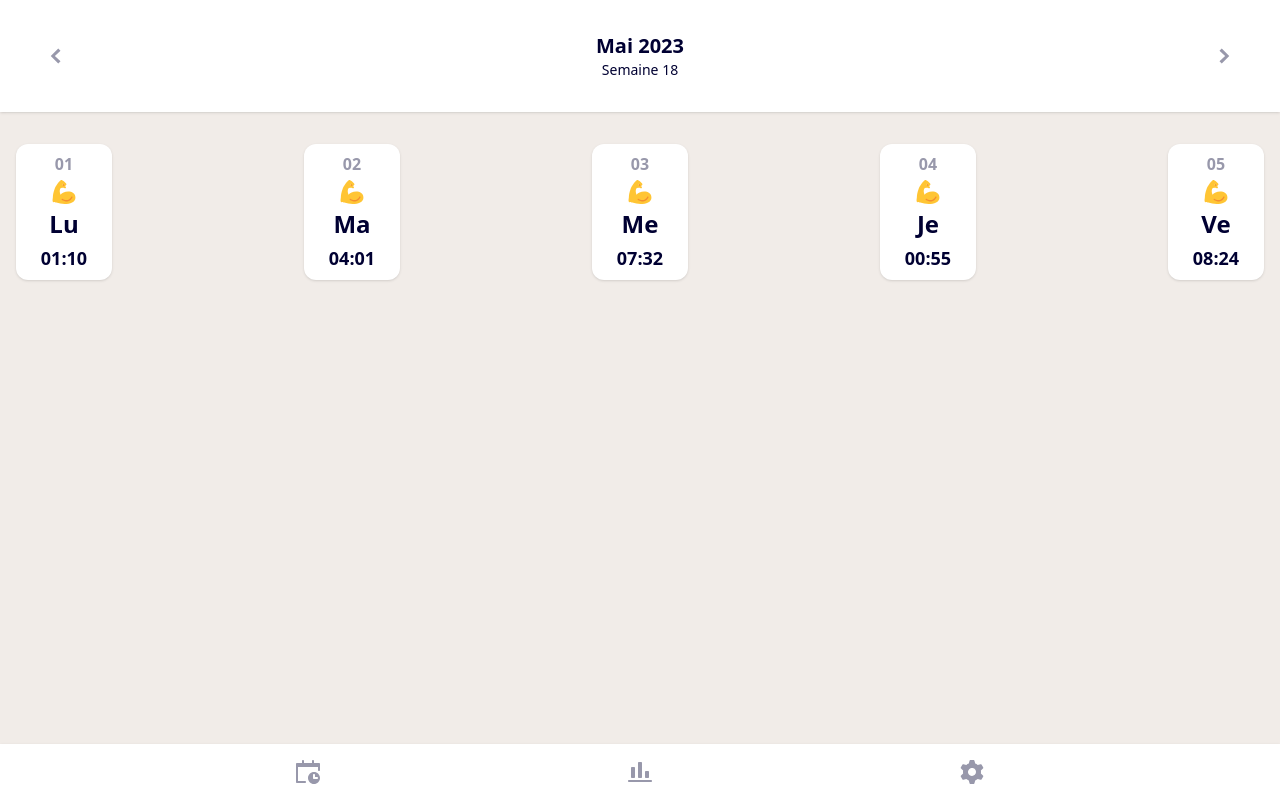
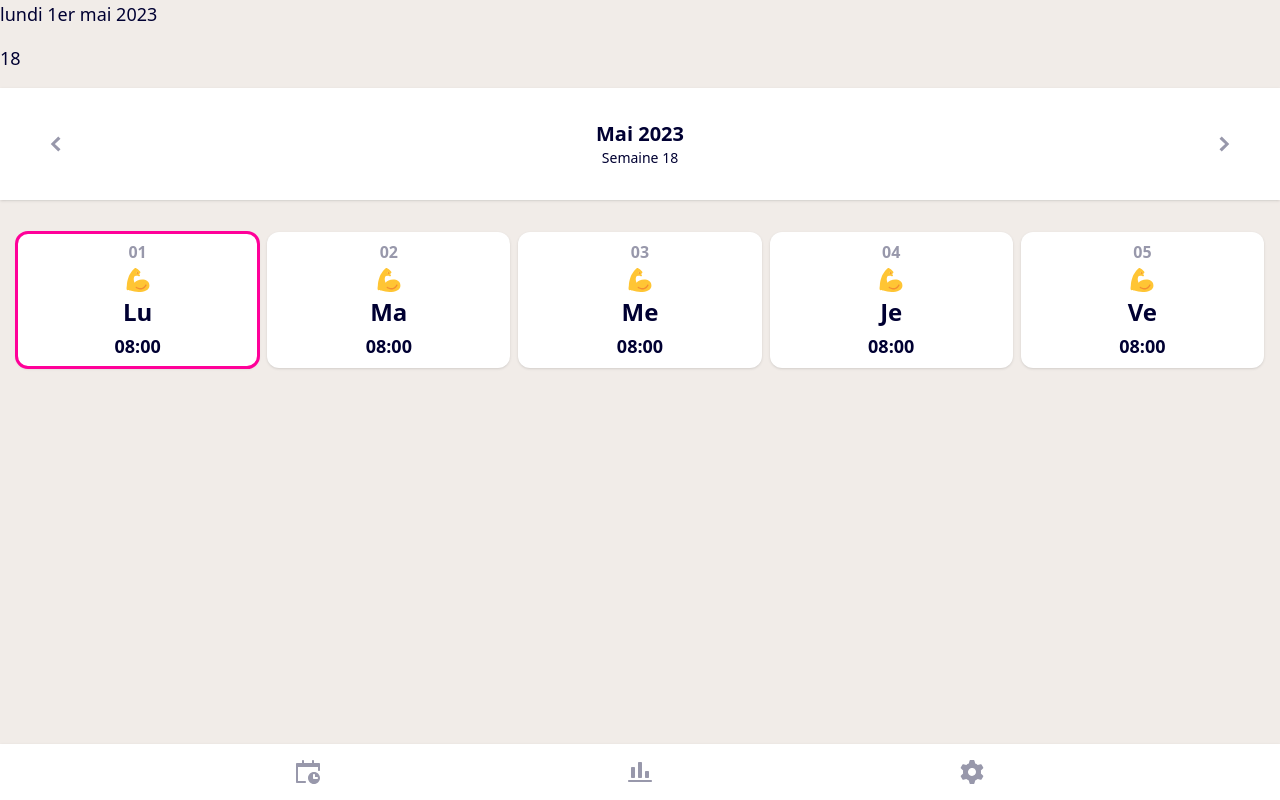
Before and after one commit to antistatique/windmill, a Next.js app: page / in a window 1280 px wide. Built offline with nearby package versions, Linux system fonts and the light colour scheme.

Commit message:
Add week store

```diff
--- a/components/DaySelection.tsx
+++ b/components/DaySelection.tsx
@@ -1,21 +1,21 @@
 import moment from 'moment';
 
-import useWeek from '@/stores/week';
+import useStore from '@/stores/date';
 
 export default function DayNavigation() {
-	const { week } = useWeek();
+	const { date, week, selectDay } = useStore();
 
 	const firstDay = moment().week(week).startOf('week');
 	const days = [...Array(5)].map((_, index) => {
 		return {
 			value: moment(firstDay).add(index, 'days'),
 			emoji: '/emojies/workDay.svg',
-			hoursWorked: Math.floor(Math.random() * 9 * 100) / 100,
+			hoursWorked: '08:00',
 		};
 	});
 
 	const handleSelectDate = (day: moment.Moment) => {
-		console.log(day);
+		selectDay(day);
 	};
 
 	return (
@@ -24,7 +24,11 @@ export default function DayNavigation() {
 				<div
 					key={day.value.unix()}
 					onClick={() => handleSelectDate(day.value)}
-					className='w-24 p-2 flex flex-col items-center cursor-pointer space-y-1 bg-white rounded-xl shadow'
+					className={`grow p-2 flex flex-col items-center cursor-pointer space-y-1 bg-white rounded-xl shadow  ${
+						day.value.date() === date.date()
+							? '-outline-offset-2 outline outline-3 outline-pink'
+							: ''
+					}`}
 				>
 					<span className='font-semibold text-base text-gray'>
 						{day.value.format('DD')}
@@ -36,9 +40,7 @@ export default function DayNavigation() {
 						{day.value.format('dd')}
 					</span>
 
-					<span className='font-semibold'>
-						{moment.utc(day.hoursWorked * 60 * 60 * 1000).format('HH:mm')}
-					</span>
+					<span className='font-semibold'>{day.hoursWorked}</span>
 				</div>
 			))}
 		</div>
--- a/components/WeekNavigation.tsx
+++ b/components/WeekNavigation.tsx
@@ -1,6 +1,6 @@
 import { GoChevronLeft, GoChevronRight } from 'react-icons/go';
 
-import useStore from '@/stores/week';
+import useStore from '@/stores/date';
 
 const WeekNavigation = () => {
 	const { date, week, inc, dec } = useStore();
--- a/pages/index.tsx
+++ b/pages/index.tsx
@@ -3,9 +3,16 @@ import 'moment/locale/fr';
 import WeekNavigation from '@/components/WeekNavigation';
 import DaySelection from '@/components/DaySelection';
 
+import useStore from '@/stores/date';
+
 const Index = () => {
+	const { date, week } = useStore();
+
 	return (
 		<main className='space-y-4'>
+			<span className='block'>{date.locale('fr').format('dddd Do MMMM YYYY')}</span>
+			<span className='block'>{week}</span>
+
 			<div className='p-8 bg-white shadow'>
 				<WeekNavigation />
 			</div>
--- a/pages/page2.tsx
+++ b/pages/page2.tsx
@@ -1,13 +1,8 @@
 import { signOut } from 'next-auth/react';
-import weekStore from '@/stores/week';
 
 const Page2 = () => {
-	const { week } = weekStore();
-
 	return (
 		<main>
-			{week}
-
 			<h1 className='text-xl'>Page 2</h1>
 			<button onClick={() => signOut()} className='px-2 bg-pink rounded'>
 				sign out
--- /dev/null
+++ b/stores/date.ts
@@ -0,0 +1,32 @@
+import { create } from 'zustand';
+import moment from 'moment';
+
+interface DateState {
+	date: moment.Moment;
+	week: number;
+	inc: () => void;
+	dec: () => void;
+	selectDay: (date: moment.Moment) => void;
+}
+
+const dateStore = create<DateState>((set) => ({
+	date: moment().startOf('week'),
+	week: moment().week(),
+	inc: () =>
+		set((state: any) => ({
+			date: moment().week(state.week + 1).startOf('week'),
+			week: state.week + 1,
+		})),
+	dec: () =>
+		set((state: any) => ({
+			date: moment().week(state.week - 1).startOf('week'),
+			week: state.week - 1,
+		})),
+	selectDay: (date: moment.Moment) =>
+		set(() => ({
+			date: date,
+			week: date.week(),
+		})),
+}));
+
+export default dateStore;
--- a/stores/week.ts
+++ /dev/null
@@ -1,26 +0,0 @@
-import { create } from 'zustand';
-import moment from 'moment';
-
-interface WeekState {
-	date: moment.Moment;
-	week: number;
-	inc: () => void;
-	dec: () => void;
-}
-
-const weekStore = create<WeekState>((set) => ({
-	date: moment().startOf('week'),
-	week: moment().week(),
-	inc: () =>
-		set((state: any) => ({
-			date: state.date.add(1, 'week'),
-			week: state.week + 1,
-		})),
-	dec: () =>
-		set((state: any) => ({
-			date: state.date.subtract(1, 'week'),
-			week: state.week - 1,
-		})),
-}));
-
-export default weekStore;
--- a/tailwind.config.js
+++ b/tailwind.config.js
@@ -15,7 +15,11 @@ module.exports = {
 			yellow: '#FFF618',
 			background: '#F1ECE8',
 		},
-		extend: {},
+		extend: {
+			outlineWidth: {
+				3: '3px',
+			},
+		},
 	},
 	plugins: [],
 };
```
